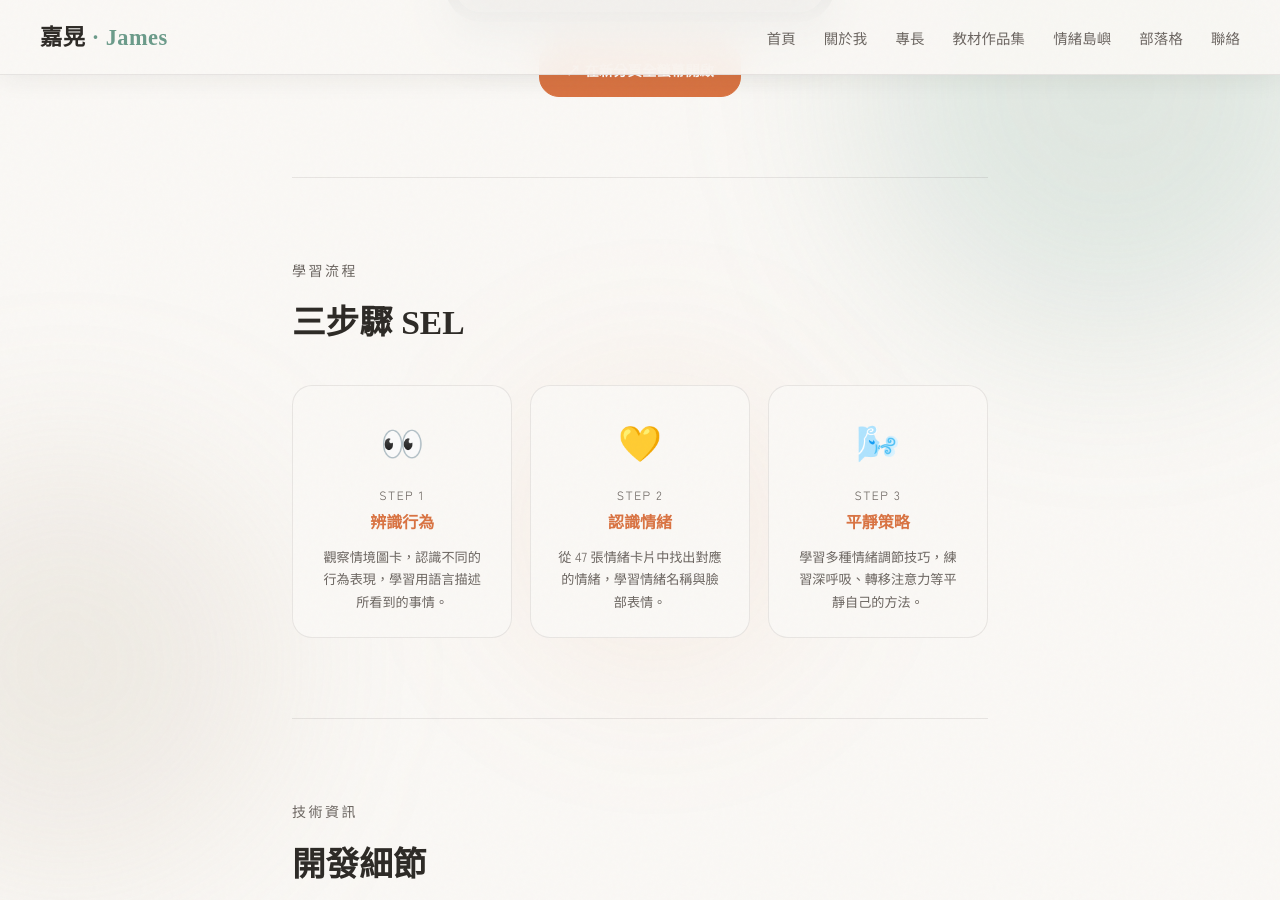
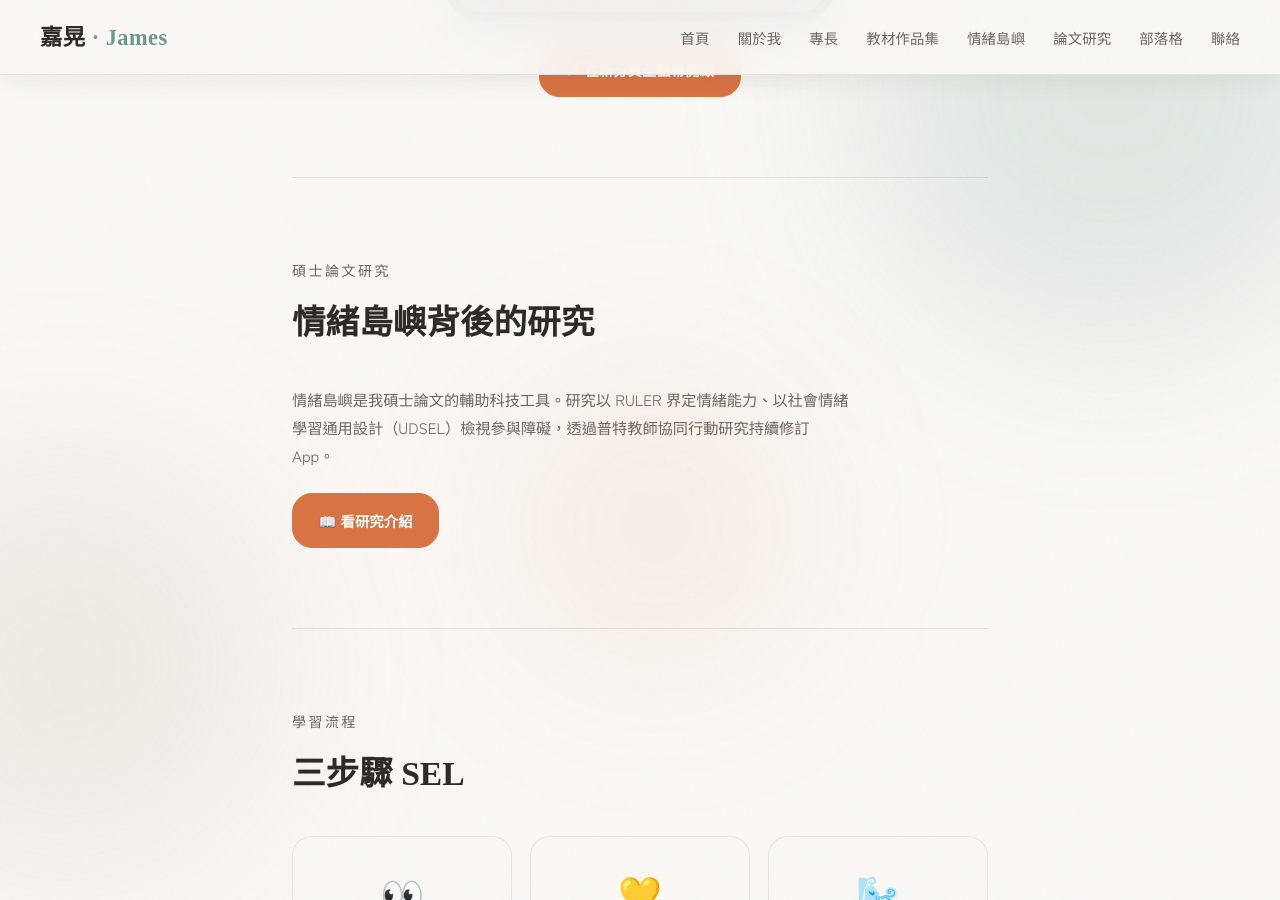
Before and after one commit to gahanglee/gahanglee.github.io, a Jekyll site: the page built from pages/app.html, in a window 1280 px wide and 900 px high, scrolled down 1838 px. Built offline with Jekyll 4.4.1, drawn with Linux system fonts in a browser that asks for light colours; nearby versions of some CDN libraries; grey boxes are pictures that could not be loaded.

Commit message:
入口網加入碩士論文研究頁連結

```diff
--- a/_includes/nav.html
+++ b/_includes/nav.html
@@ -9,6 +9,7 @@
     <li><a href="{{ '/specialties/' | relative_url }}">專長</a></li>
     <li><a href="{{ '/portfolio/' | relative_url }}">教材作品集</a></li>
     <li><a href="{{ '/app/' | relative_url }}">情緒島嶼</a></li>
+    <li><a href="https://gahanglee.github.io/intro-site/research.html">論文研究</a></li>
     <li><a href="{{ '/blog/' | relative_url }}">部落格</a></li>
     <li><a href="{{ '/contact/' | relative_url }}">聯絡</a></li>
   </ul>
--- a/pages/app.html
+++ b/pages/app.html
@@ -44,6 +44,18 @@ permalink: /app/
       <a class="btn btn-solid-orange"
          href="https://emotion-island-nu.vercel.app"
          target="_blank" rel="noopener">↗ 在新分頁全螢幕開啟</a>
+    </p>
+  </section>
+
+  <!-- 碩士論文研究 -->
+  <section class="section">
+    <span class="section-tag">碩士論文研究</span>
+    <h2 class="section-title">情緒島嶼背後的研究</h2>
+    <p style="color:var(--text-muted);margin-bottom:1.5rem;font-size:0.95rem;line-height:1.85;max-width:560px">
+      情緒島嶼是我碩士論文的輔助科技工具。研究以 RULER 界定情緒能力、以社會情緒學習通用設計（UDSEL）檢視參與障礙，透過普特教師協同行動研究持續修訂 App。
+    </p>
+    <p>
+      <a class="btn btn-solid-orange" href="https://gahanglee.github.io/intro-site/research.html">📖 看研究介紹</a>
     </p>
   </section>
 
```
